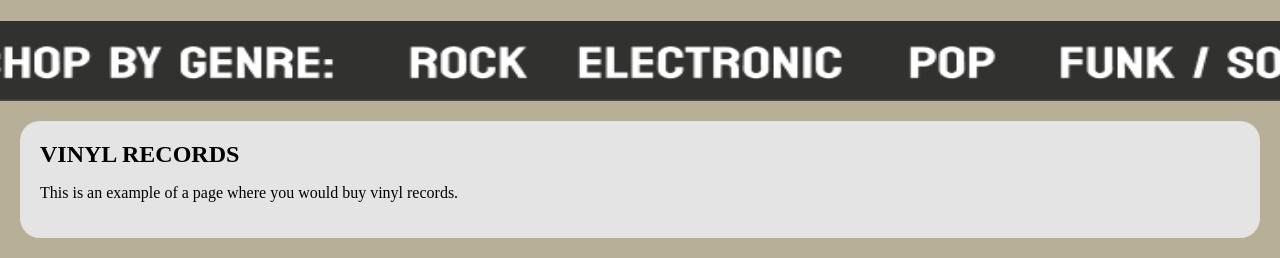
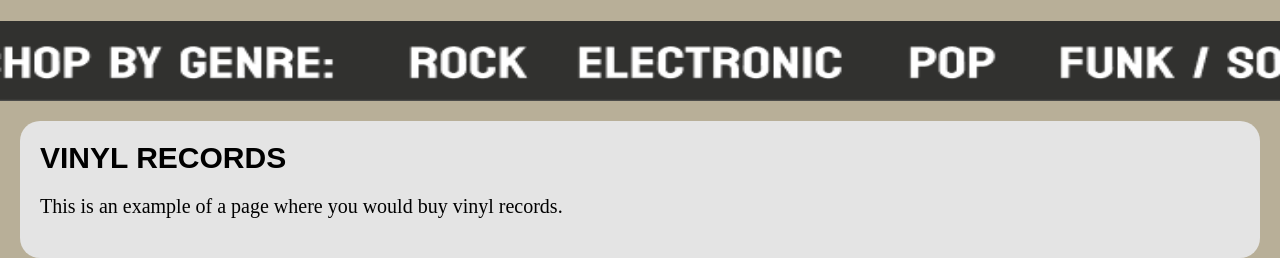
Before and after one commit to logdob2555/react_discogs, a React app: page / in a window 1280 px wide. Shown: the part 704-962 px from the top of the page. Built offline with nearby package versions, Linux system fonts and the light colour scheme.

Commit message:
Adjusted font sizes

```diff
--- a/src/index.css
+++ b/src/index.css
@@ -43,6 +43,8 @@ h1 a, h1 a:visited, h1 a:hover, h1 a:active {
 .content h2 {
   padding: 0;
   margin: 0;
+  font-family: Koulen, sans-serif;
+  font-size: 30px;
 }
 
 .content li {
@@ -69,6 +71,10 @@ a {
   line-height: normal;
 }
 
+p {
+  font-size: 20px;
+}
+
 .active, .active:hover {
   text-decoration: underline;
 }
```
